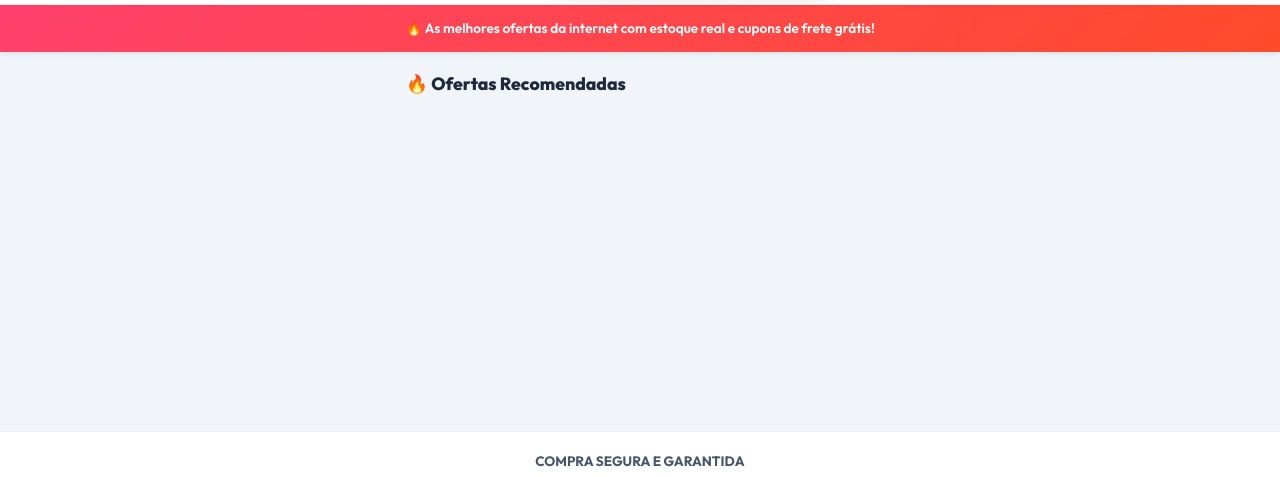
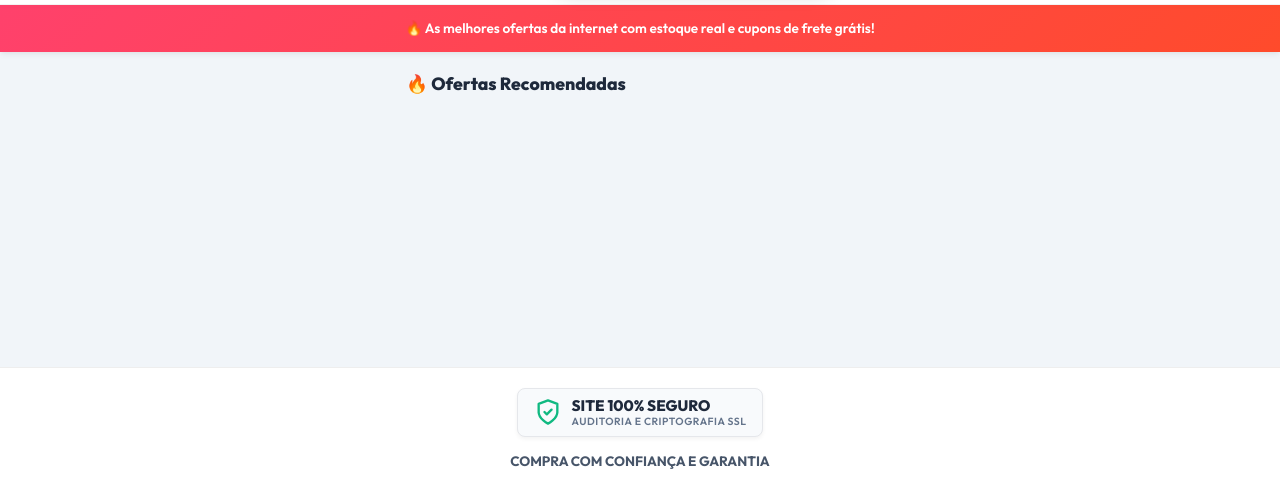
Before and after one commit to macssuel12/imperdiveis-do-dia, a website: page index.html in a window 1280 px wide. Shown: the part 96-573 px from the top of the page. Drawn offline with Linux system fonts and the light colour scheme; no server answers.

Commit message:
feat: add prominent site security shield seal

```diff
--- a/index.html
+++ b/index.html
@@ -206,9 +206,24 @@
 
   <!-- Selos de Confiança no Fim da Página -->
   <div class="site-trust-footer" style="text-align: center; padding: 20px 10px 80px 10px; background: #fff; margin-top: 20px; border-top: 1px solid #eee;">
-    <p style="font-size: 0.85rem; font-weight: 700; color: #475569; margin-bottom: 10px;">COMPRA SEGURA E GARANTIDA</p>
+
+    <!-- Selo Principal de Site Confiável -->
+    <div style="display: flex; justify-content: center; margin-bottom: 15px;">
+      <div style="display: flex; align-items: center; border: 1px solid #e5e7eb; border-radius: 8px; padding: 8px 16px; background-color: #f8fafc; box-shadow: 0 2px 4px rgba(0,0,0,0.05);">
+        <svg width="28" height="28" viewBox="0 0 24 24" fill="none" stroke="#10b981" stroke-width="2" stroke-linecap="round" stroke-linejoin="round" style="margin-right: 10px;">
+          <path d="M12 22s8-4 8-10V5l-8-3-8 3v7c0 6 8 10 8 10z"></path>
+          <polyline points="9 12 11 14 15 10"></polyline>
+        </svg>
+        <div style="text-align: left;">
+          <span style="display: block; font-size: 0.95rem; font-weight: 800; color: #1e293b; line-height: 1.2;">SITE 100% SEGURO</span>
+          <span style="display: block; font-size: 0.65rem; font-weight: 600; color: #64748b; text-transform: uppercase; letter-spacing: 0.5px;">Auditoria e Criptografia SSL</span>
+        </div>
+      </div>
+    </div>
+
+    <p style="font-size: 0.85rem; font-weight: 700; color: #475569; margin-bottom: 10px;">COMPRA COM CONFIANÇA E GARANTIA</p>
     <div style="display: flex; justify-content: center; gap: 15px; flex-wrap: wrap; align-items: center;">
-      <img src="https://img.shields.io/badge/Site%20Seguro-100%25%20Protegido-success?style=for-the-badge&logo=google-chrome&logoColor=white" alt="Site Seguro" style="height: 25px;">
+      <img src="https://img.shields.io/badge/Google-Safe_Browsing-success?style=for-the-badge&logo=google&logoColor=white" alt="Google Safe Browsing" style="height: 25px;">
       <img src="https://img.shields.io/badge/Compra-Garantida-blue?style=for-the-badge&logo=mercadopago&logoColor=white" alt="Compra Garantida" style="height: 25px;">
       <img src="https://img.shields.io/badge/Reclame-Aqui_Otimizado-00a859?style=for-the-badge" alt="Reclame Aqui" style="height: 25px;">
     </div>
```
